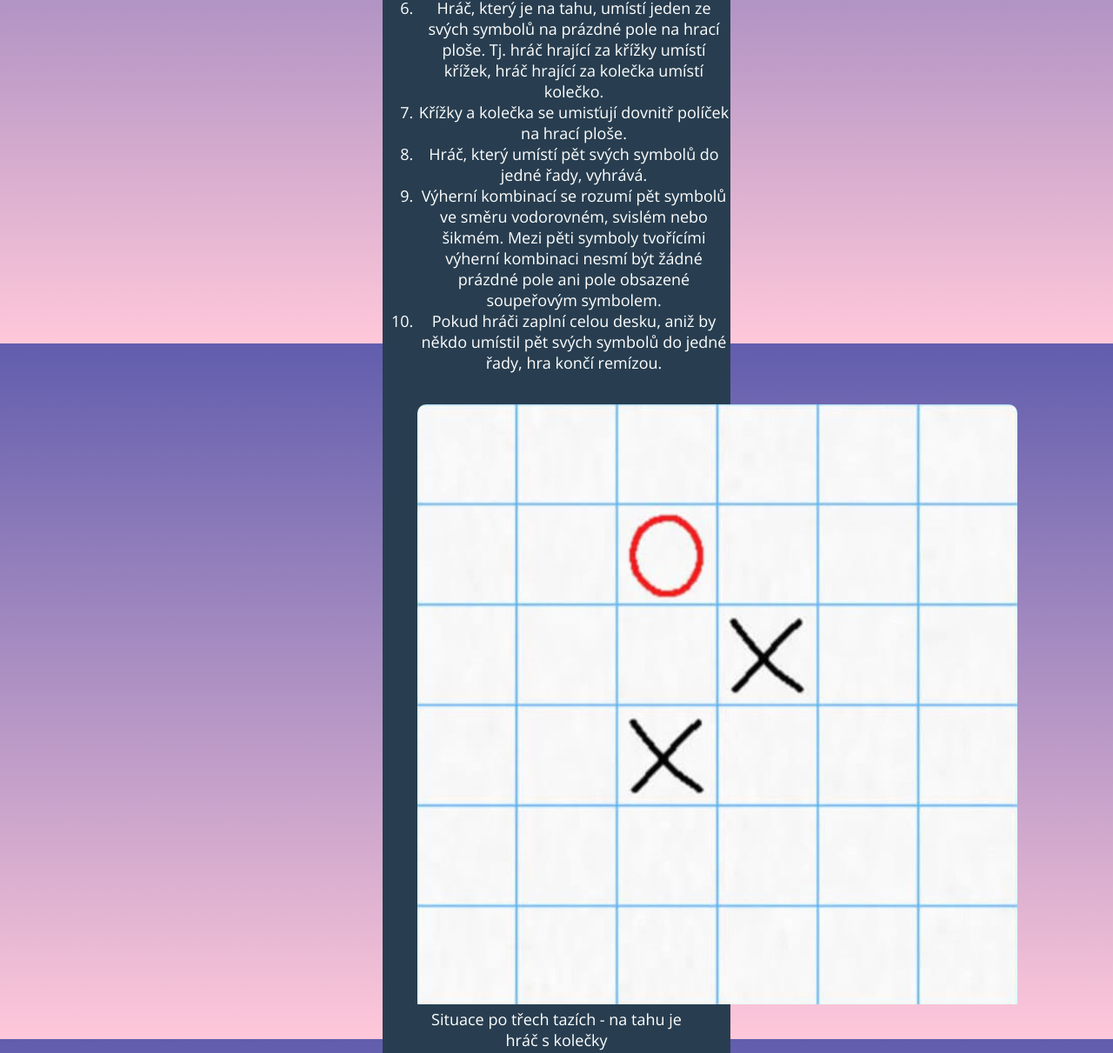
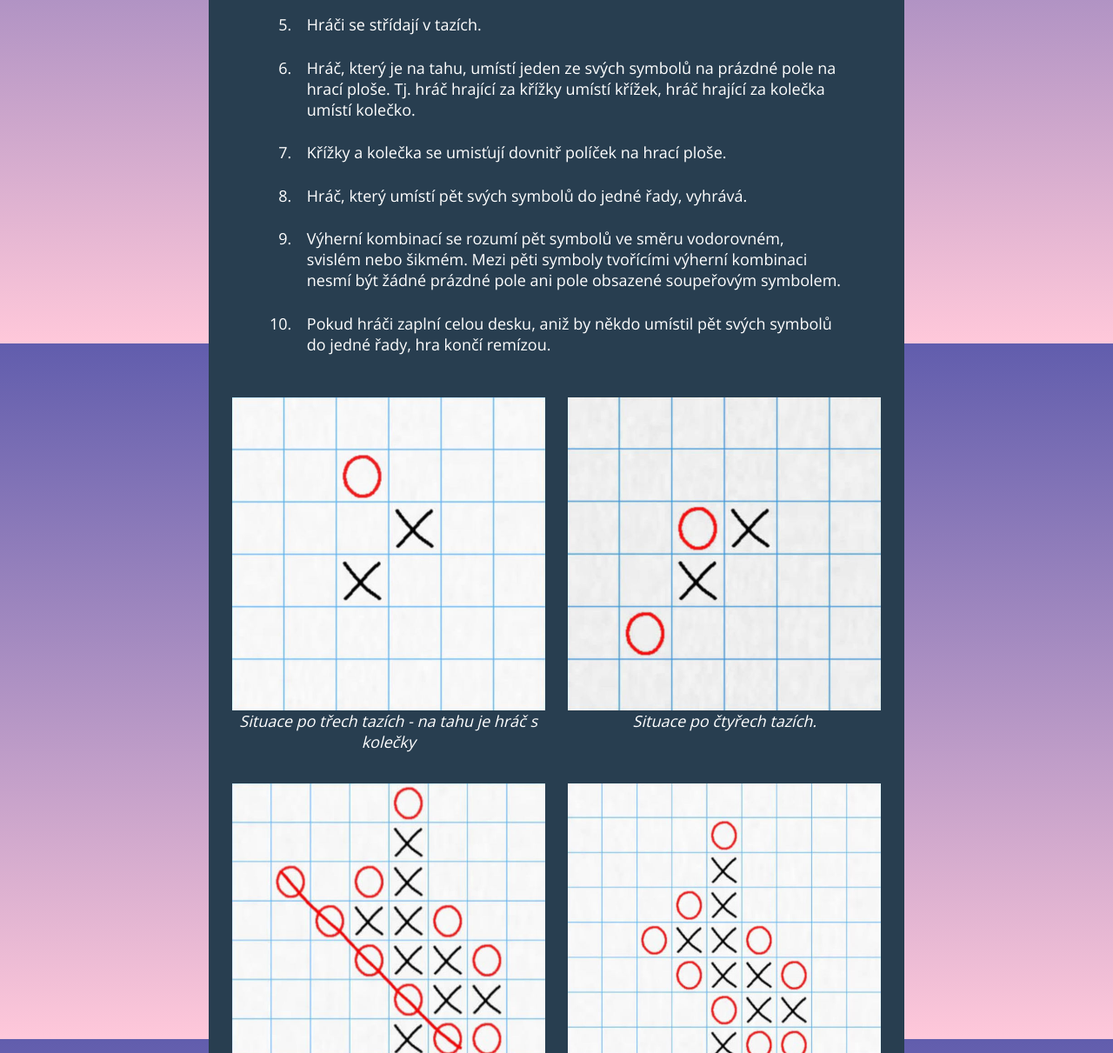
Before and after one commit to LaSi6/piskvorky, a plain HTML site: page pravidla.html in a window 1280 px wide. Shown: the part 405-1616 px from the top of the page at 87% size. Drawn offline with nearby package versions, Linux system fonts and the light colour scheme.

Commit message:
css responzivita

```diff
--- a/pravidla.html
+++ b/pravidla.html
@@ -8,45 +8,46 @@
     <link rel="stylesheet" href="style.css">
 </head>
 <body>
-    <section class="main">
+    <section class="section--rules">
         <h1>Pravidla</h1>
-        <ol class="rules-list">
-            <li>Hra piškvorky je určena pro dva hráče.</li>
-            <li>Hraje se na hrací ploše 10×10, tvořené poli ve tvaru čtverce.</li>
-            <li>Na začátku si hráči rozdělí role. Jeden bude hrát za kolečka <img class="icon" src="circle.svg" alt="kolečko">, druhý bude hrát za křížky <img class="icon" src="cross.svg" alt="křížek">.</li>
-            <li>Losem se určí, kdo bude začínat. V naší aplikaci to vylosujeme za vás.</li>
-            <li>Hráči se střídají v tazích.</li>
-            <li>Hráč, který je na tahu, umístí jeden ze svých symbolů na prázdné pole na hrací ploše. Tj. hráč hrající za křížky umístí křížek, hráč hrající za kolečka umístí kolečko.</li>
-            <li>Křížky a kolečka se umisťují dovnitř políček na hrací ploše.</li>
-            <li>Hráč, který umístí pět svých symbolů do jedné řady, vyhrává.</li>
-            <li>Výherní kombinací se rozumí pět symbolů ve směru vodorovném, svislém nebo šikmém. Mezi pěti symboly tvořícími výherní kombinaci nesmí být žádné prázdné pole ani pole obsazené soupeřovým symbolem.</li>
-            <li>Pokud hráči zaplní celou desku, aniž by někdo umístil pět svých symbolů do jedné řady, hra končí remízou.</li>
+        <ol class="list--rules">
+            <li class="li--rule">Hra piškvorky je určena pro dva hráče.</li>
+            <li class="li--rule">Hraje se na hrací ploše 10×10, tvořené poli ve tvaru čtverce.</li>
+            <li class="li--rule">Na začátku si hráči rozdělí role. Jeden bude hrát za kolečka <img class="icon" src="circle.svg" alt="kolečko">, druhý bude hrát za křížky <img class="icon" src="cross.svg" alt="křížek">.</li>
+            <li class="li--rule">Losem se určí, kdo bude začínat. V naší aplikaci to vylosujeme za vás.</li>
+            <li class="li--rule">Hráči se střídají v tazích.</li>
+            <li class="li--rule">Hráč, který je na tahu, umístí jeden ze svých symbolů na prázdné pole na hrací ploše. Tj. hráč hrající za křížky umístí křížek, hráč hrající za kolečka umístí kolečko.</li>
+            <li class="li--rule">Křížky a kolečka se umisťují dovnitř políček na hrací ploše.</li>
+            <li class="li--rule">Hráč, který umístí pět svých symbolů do jedné řady, vyhrává.</li>
+            <li class="li--rule">Výherní kombinací se rozumí pět symbolů ve směru vodorovném, svislém nebo šikmém. Mezi pěti symboly tvořícími výherní kombinaci nesmí být žádné prázdné pole ani pole obsazené soupeřovým symbolem.</li>
+            <li class="li--rule">Pokud hráči zaplní celou desku, aniž by někdo umístil pět svých symbolů do jedné řady, hra končí remízou.</li>
         </ol>
-        <figure>
-            <img src="instructions-01.jpeg" alt="Situace po třech tazích.">
-            <figcaption>Situace po třech tazích - na tahu je hráč s kolečky</figcaption>
+        <div class="list-images-rules">
+            <figure class="figure--rules">
+                <img class="img--rules" src="instructions-01.jpeg" alt="Situace po třech tazích.">
+                <figcaption class="note--rules">Situace po třech tazích - na tahu je hráč s kolečky</figcaption>
             </figure>
-        <figure>
-            <img src="instructions-02.jpeg" alt="Situace po čtyřech tazích">
-            <figcaption>Situace po čtyřech tazích.</figcaption>
+            <figure class="figure--rules">
+                <img class="img--rules" src="instructions-02.jpeg" alt="Situace po čtyřech tazích">
+                <figcaption class="note--rules">Situace po čtyřech tazích.</figcaption>
             </figure>
-        <figure>
-            <img src="instructions-03.jpeg" alt="Ukázka výherní pozice">
-            <figcaption>Výherní pozice hráče s kolečky</figcaption>
+            <figure class="figure--rules">
+                <img class="img--rules" src="instructions-03.jpeg" alt="Ukázka výherní pozice">
+                <figcaption class="note--rules">Výherní pozice hráče s kolečky</figcaption>
             </figure>
-        <figure>
-            <img src="instructions-04.jpeg" alt="Situace bez výherce">
-            <figcaption>V této situaci nikdo nevyhrává. Pokud je na tahu hráč s kolečky, může přidat další kolečko do šikmé řady, kde už má 4 kolečka, a vyhraje.</figcaption>
+            <figure class="figure--rules">
+                <img class="img--rules" src="instructions-04.jpeg" alt="Situace bez výherce">
+                <figcaption class="note--rules">V této situaci nikdo nevyhrává. Pokud je na tahu hráč s kolečky, může přidat další kolečko do šikmé řady, kde už má 4 kolečka, a vyhraje.</figcaption>
             </figure>
-        <figure>
-            <img src="instructions-05.jpeg" alt="Ukázka výherní pozice">
-            <figcaption>Výherní pozice hráče s křížky</figcaption>
+            <figure class="figure--rules">
+                <img class="img--rules" src="instructions-05.jpeg" alt="Ukázka výherní pozice">
+                <figcaption class="note--rules">Výherní pozice hráče s křížky</figcaption>
             </figure>
-        <figure>
-            <img src="instructions-06.jpeg" alt="Ukázka výherní pozice">
-            <figcaption>Ještě jedna výherní pozice hráče s kolečky</figcaption>
+            <figure class="figure--rules">
+                <img class="img--rules" src="instructions-06.jpeg" alt="Ukázka výherní pozice">
+                <figcaption class="note--rules">Ještě jedna výherní pozice hráče s kolečky</figcaption>
             </figure>
-        <p class="description">Piškvorky jsou velmi oblíbená společenská hra pro dva hráče. Obvykle se hraje s tužkou a čtverečkovaným papírem. Nyní můžete využít naši skvělou aplikaci, takže už nepotřebujete ani tužku a nemusíte hledat čtverečkovaný papír. Přejeme vám hodně zábavy!</p>
+        </div>
         <a class="btn__main btn__main--homepage" href="index.html">Úvodní stránka</a>
         <a class="btn__main btn__main--play" href="index.html">Začít hrát</a>
     </section>
--- a/style.css
+++ b/style.css
@@ -16,7 +16,8 @@ h1{
     margin-block-end: 20px;
 }
 
-.main{
+.main,
+.section--rules{
     border-top-right-radius: 10px;
     border-top-left-radius: 10px;
     display: flex;
@@ -31,7 +32,7 @@ h1{
     margin-top: 40px;
 }
 
-img{
+.img--homepage{
     border-top-right-radius: 10px;
     border-top-left-radius: 10px;
 }
@@ -67,3 +68,51 @@ img{
     width: 1em;
     height: 1em;
 }
+.list-images-rules {
+    display: flex;
+    flex-direction: column;
+}
+.figure--rules {
+    display: flex;
+    flex-direction: column;
+}
+
+.note--rules {
+    font-style: italic;
+}
+
+.list--rules {
+    width: 70%;
+    list-style-position: inherit;
+    align-self: center;
+
+}
+
+.li--rule {
+    text-align: left;
+    padding: 3%;
+}
+
+@media (min-width: 576px) {
+    .section--rules{
+        width: 800px;
+    }
+    .list--rules {
+        width: 80%;
+    }
+    .li--rule {
+        text-align: left;
+        padding: 2%;
+    }
+    .list-images-rules{
+        flex-direction: row;
+        flex-wrap: wrap;
+        justify-content: space-evenly;
+        margin-bottom: 30px;
+    }
+    .figure--rules{
+        width: 45%;
+        margin-left: 0px;
+        margin-right: 0px;
+    }
+  }
```
Also changed, not shown: index.html (+1 -1 lines). Lines whose indentation alone changed are shown as unchanged.
